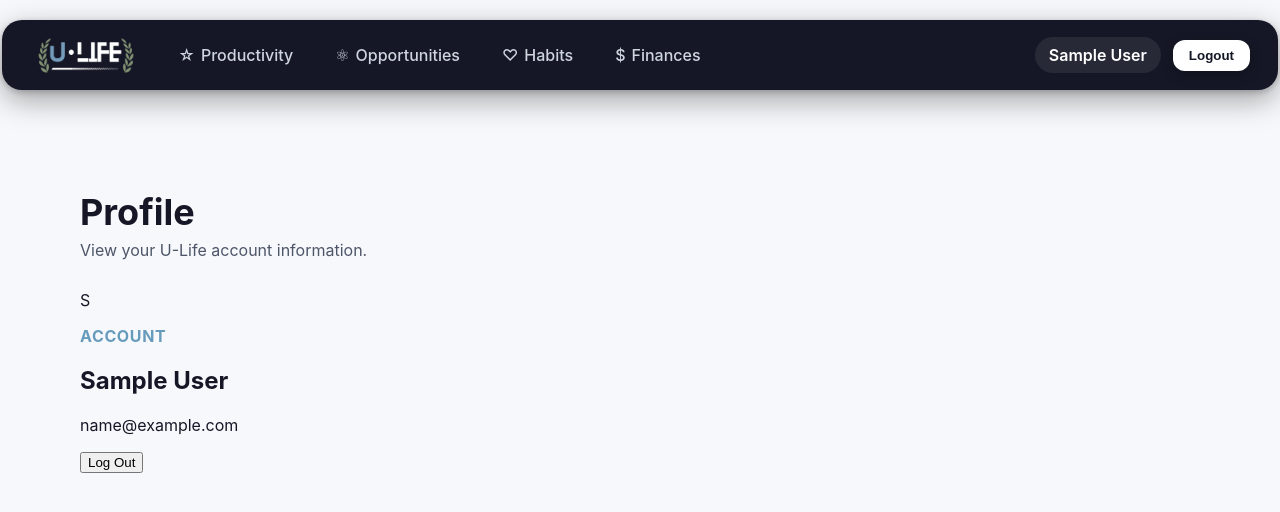
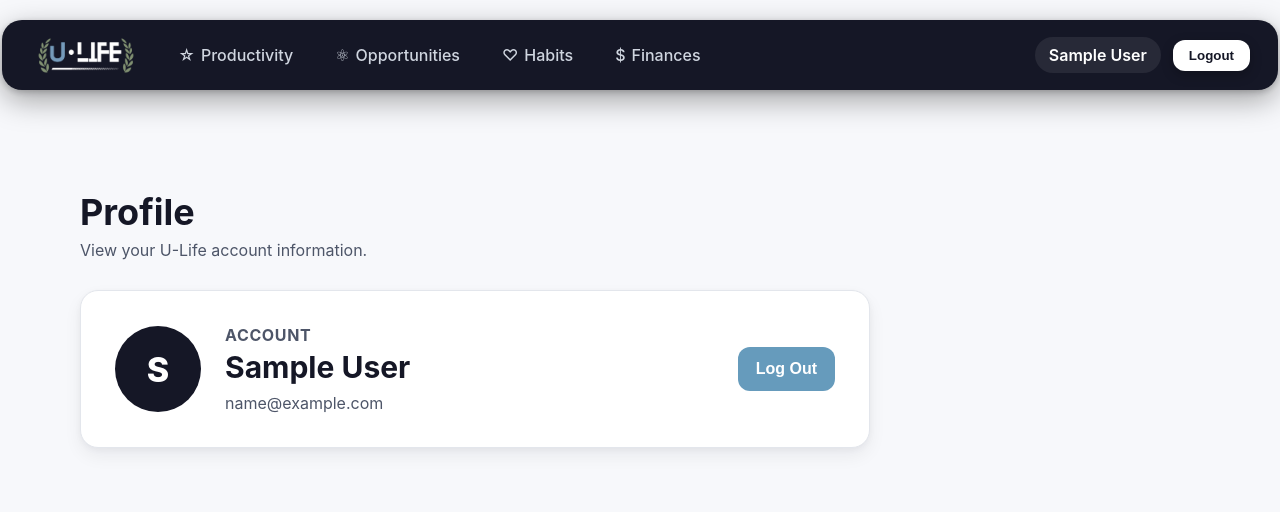
Before and after one commit to angespr/U-Life, a React (Create React App) app in the folder u-life_react/: page /profile in a window 1280 px wide. Shown: the top 512 px of the page. Built offline with nearby package versions, Linux system fonts and the light colour scheme; sample sign-in values are in the browser's storage.

Commit message:
Fixed FeaturePages.css

```diff
--- a/u-life_react/src/components/styles/pages/FeaturePages.css
+++ b/u-life_react/src/components/styles/pages/FeaturePages.css
@@ -722,3 +722,268 @@
     flex-direction: column;
   }
 }
+
+.calendar-events-box {
+  margin-top: 16px;
+}
+
+.calendar-connected-row {
+  display: flex;
+  justify-content: space-between;
+  align-items: center;
+  gap: 12px;
+  margin-bottom: 16px;
+}
+
+.calendar-connected-pill {
+  display: inline-block;
+  background: #edf4f8;
+  color: #151726;
+  border-radius: 999px;
+  padding: 8px 12px;
+  font-weight: 800;
+}
+
+.calendar-event-list {
+  display: flex;
+  flex-direction: column;
+  gap: 12px;
+}
+
+.calendar-event-row {
+  background: #f8f9fb;
+  border: 1px solid #e3e6ec;
+  border-radius: 12px;
+  padding: 14px;
+}
+
+.calendar-event-row h3 {
+  margin: 0 0 6px;
+  font-size: 17px;
+  color: #151726;
+}
+
+.calendar-event-row p {
+  margin: 0;
+  color: #4d5568;
+}
+
+.calendar-error {
+  color: #155c7a;
+  font-weight: 700;
+  margin-top: 12px;
+}
+
+.timer-card {
+  height: fit-content;
+  min-height: unset;
+  display: flex;
+  flex-direction: column;
+  align-items: center;
+  text-align: center;
+}
+
+.timer-card h2 {
+  width: 100%;
+  text-align: center;
+  margin-bottom: 18px;
+}
+
+.timer-display {
+  color: #669bbc;
+  font-size: 64px;
+  font-weight: 800;
+  margin: 20px 0 8px;
+  text-align: center;
+}
+
+.timer-card p {
+  margin: 0;
+  text-align: center;
+}
+
+.timer-controls {
+  display: flex;
+  justify-content: center;
+  gap: 14px;
+  margin: 24px 0;
+  width: 100%;
+}
+
+.timer-controls button {
+  min-width: 90px;
+}
+
+.note-box {
+  width: 100%;
+  box-sizing: border-box;
+  text-align: left;
+  background: #f8f9fb;
+  border-radius: 12px;
+  padding: 18px;
+  color: #4d5568;
+}
+
+.productivity-layout {
+  display: grid;
+  grid-template-columns: 2fr 1fr;
+  gap: 26px;
+  align-items: start;
+}
+
+.feature-card {
+  height: fit-content;
+}
+
+.profile-card {
+  background: #ffffff;
+  border: 1px solid #e3e6ec;
+  border-radius: 18px;
+  padding: 34px;
+  box-shadow: 0 8px 22px rgba(21, 23, 38, 0.06);
+  display: flex;
+  align-items: center;
+  gap: 24px;
+  max-width: 720px;
+}
+
+.profile-avatar {
+  width: 86px;
+  height: 86px;
+  border-radius: 50%;
+  background: #151726;
+  color: #ffffff;
+  display: flex;
+  align-items: center;
+  justify-content: center;
+  font-size: 34px;
+  font-weight: 800;
+}
+
+.profile-info {
+  flex: 1;
+}
+
+.profile-info h2 {
+  margin: 4px 0 8px;
+  font-size: 30px;
+  color: #151726;
+}
+
+.profile-info p {
+  margin: 0;
+  color: #4d5568;
+}
+
+.profile-logout-btn {
+  border: none;
+  background: #669bbc;
+  color: #ffffff;
+  border-radius: 12px;
+  padding: 13px 18px;
+  font-size: 16px;
+  font-weight: 800;
+  cursor: pointer;
+}
+
+.profile-logout-btn:hover {
+  background: #4d83a3;
+}
+
+@media (max-width: 750px) {
+  .profile-card {
+    flex-direction: column;
+    align-items: flex-start;
+  }
+
+  .profile-logout-btn {
+    width: 100%;
+  }
+}
+
+/* ===== Global 3D Card Shadow (applies to ALL modules) ===== */
+
+.feature-card,
+.module-card,
+.finance-group-card,
+.profile-card,
+.selected-finance-header,
+.calendar-box,
+.calendar-events-box {
+  box-shadow:
+    0 8px 18px rgba(21, 23, 38, 0.06),
+    0 2px 6px rgba(21, 23, 38, 0.04);
+  transition: all 0.2s ease;
+}
+
+/* Hover lift effect */
+.feature-card:hover,
+.module-card:hover,
+.finance-group-card:hover,
+.profile-card:hover,
+.selected-finance-header:hover {
+  transform: translateY(-4px);
+  box-shadow:
+    0 14px 28px rgba(21, 23, 38, 0.10),
+    0 6px 12px rgba(21, 23, 38, 0.06);
+}
+
+/* Subtle inner element elevation */
+
+.task-row,
+.expense-row,
+.calendar-event-row {
+  box-shadow:
+    0 2px 6px rgba(21, 23, 38, 0.04);
+}
+
+.mood-option,
+.counter-btn,
+.pin-btn {
+  transition: all 0.15s ease;
+}
+
+.mood-option:hover,
+.counter-btn:hover,
+.pin-btn:hover {
+  transform: translateY(-2px);
+  box-shadow: 0 6px 12px rgba(21, 23, 38, 0.08);
+}
+
+/* Delete X buttons for modules */
+.delete-module-btn,
+.delete-saved-btn {
+  border: none;
+  background: transparent;
+  color: #ef8354;
+  font-size: 20px;
+  font-weight: 800;
+  cursor: pointer;
+  padding: 6px 8px;
+  border-radius: 8px;
+  line-height: 1;
+}
+
+.delete-module-btn:hover,
+.delete-saved-btn:hover {
+  background: #fff2ec;
+  transform: translateY(-1px);
+}
+
+.saved-actions {
+  display: flex;
+  align-items: center;
+  gap: 14px;
+}
+
+.finance-group-card {
+  position: relative;
+}
+
+.finance-group-card .card-actions {
+  position: absolute;
+  top: 12px;
+  right: 12px;
+  display: flex;
+  gap: 8px;
+}
```
